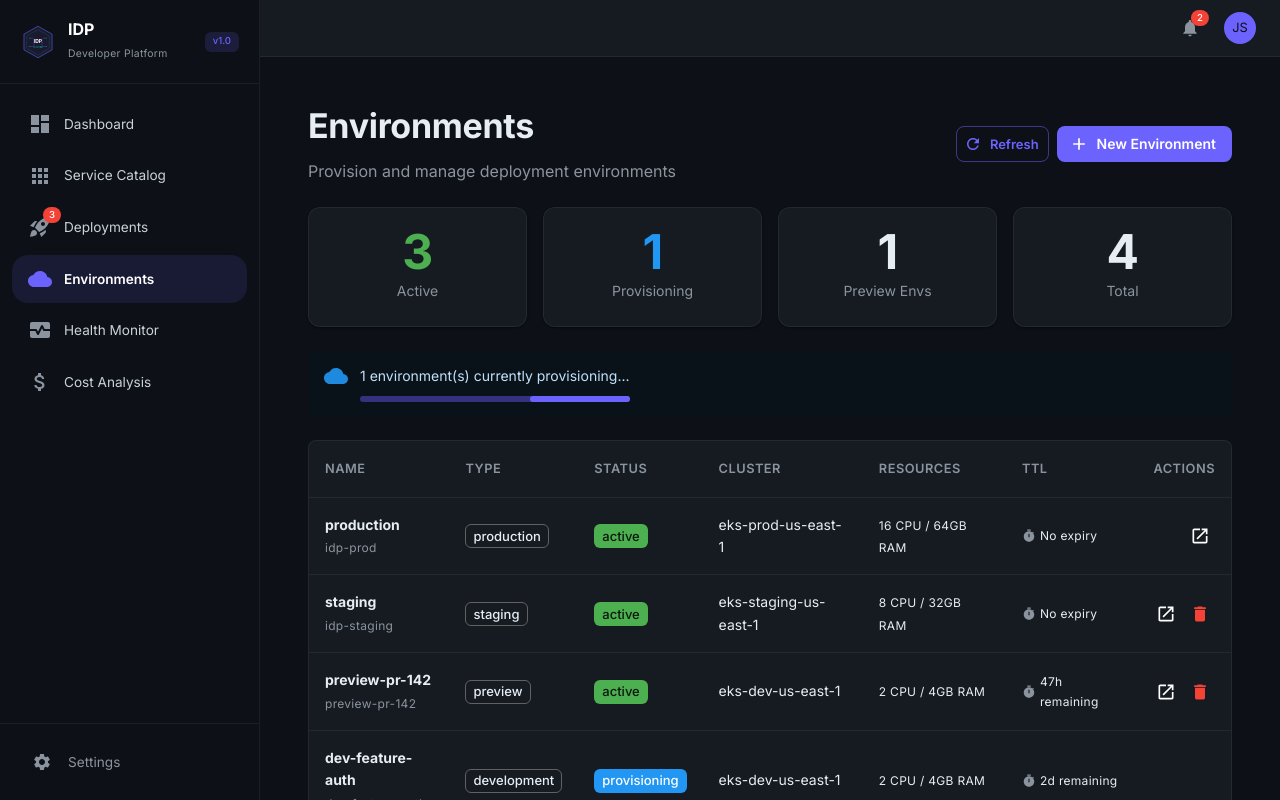
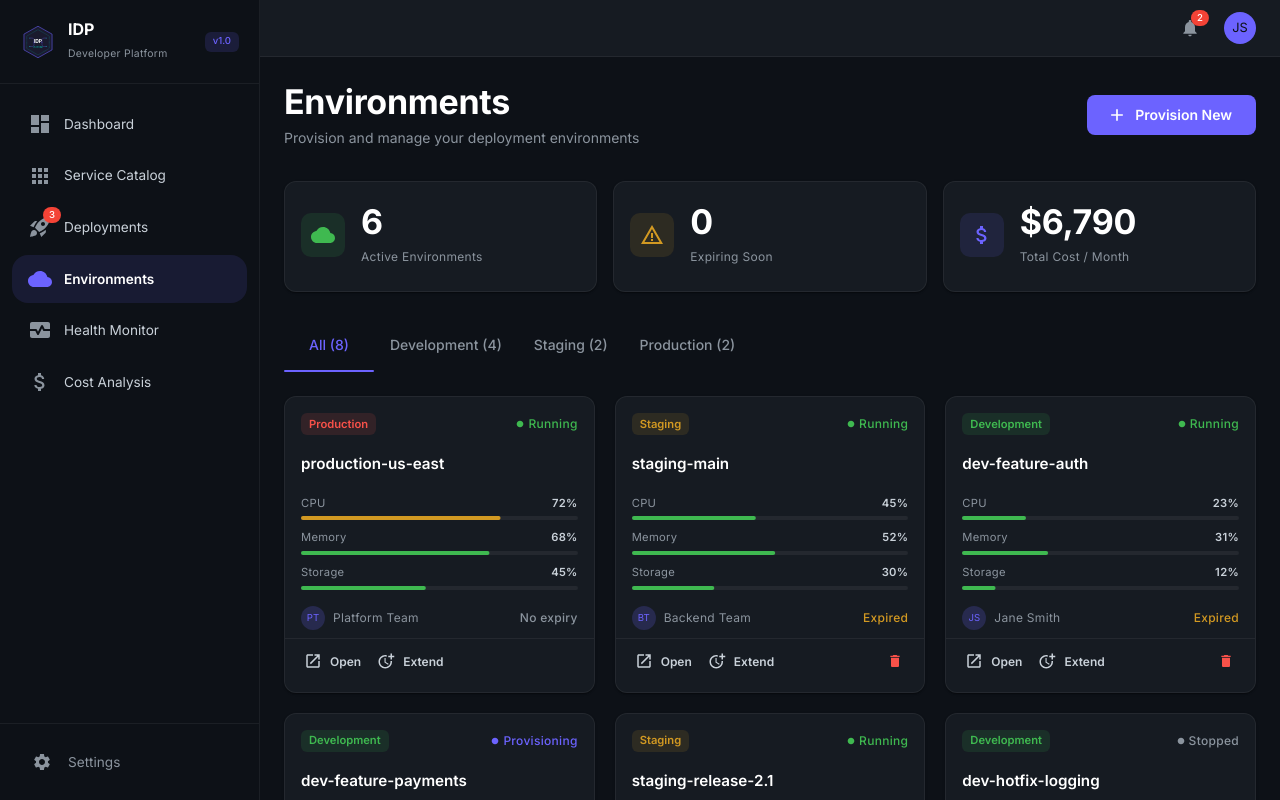
Before and after one commit to JasonTM17/Internal-_Developer_Platform_DevOps, a React (Vite) app in the folder apps/portal/: page /environments in a window 1280 px wide. Shown: the top 800 px of the page. Built offline with nearby package versions, Linux system fonts and the light colour scheme; no server answers.

Commit message:
feat(portal): add professional environment management page

```diff
--- a/apps/portal/src/plugins/environments/EnvironmentPage.tsx
+++ b/apps/portal/src/plugins/environments/EnvironmentPage.tsx
@@ -11,268 +11,450 @@ import {
   IconButton,
   Tooltip,
   LinearProgress,
-  Alert,
   Stack,
-  Table,
-  TableBody,
-  TableCell,
-  TableContainer,
-  TableHead,
-  TableRow,
-  Paper,
+  Tabs,
+  Tab,
+  Avatar,
 } from '@mui/material';
 import AddIcon from '@mui/icons-material/Add';
 import DeleteIcon from '@mui/icons-material/Delete';
 import OpenInNewIcon from '@mui/icons-material/OpenInNew';
-import RefreshIcon from '@mui/icons-material/Refresh';
+import MoreTimeIcon from '@mui/icons-material/MoreTime';
 import CloudIcon from '@mui/icons-material/Cloud';
-import TimerIcon from '@mui/icons-material/Timer';
-import { ProvisionForm } from './ProvisionForm';
-import { platformApi } from '../../api/platformApi';
-import type { Environment } from '../../types';
+import WarningAmberIcon from '@mui/icons-material/WarningAmber';
+import AttachMoneyIcon from '@mui/icons-material/AttachMoney';
+import CircleIcon from '@mui/icons-material/Circle';
 
-const statusColors: Record<string, 'success' | 'info' | 'warning' | 'error' | 'default'> = {
-  active: 'success',
-  provisioning: 'info',
-  updating: 'info',
-  destroying: 'warning',
-  destroyed: 'default',
-  failed: 'error',
+// Mock data for the professional environment management page
+const mockEnvironments = [
+  {
+    id: 'env-1',
+    name: 'production-us-east',
+    type: 'production' as const,
+    status: 'running' as const,
+    owner: 'Platform Team',
+    ownerAvatar: 'PT',
+    expiresAt: null,
+    cpu: 72,
+    memory: 68,
+    storage: 45,
+    costPerMonth: 2450,
+  },
+  {
+    id: 'env-2',
+    name: 'staging-main',
+    type: 'staging' as const,
+    status: 'running' as const,
+    owner: 'Backend Team',
+    ownerAvatar: 'BT',
+    expiresAt: '2025-02-15',
+    cpu: 45,
+    memory: 52,
+    storage: 30,
+    costPerMonth: 890,
+  },
+  {
+    id: 'env-3',
+    name: 'dev-feature-auth',
+    type: 'development' as const,
+    status: 'running' as const,
+    owner: 'Jane Smith',
+    ownerAvatar: 'JS',
+    expiresAt: '2025-01-28',
+    cpu: 23,
+    memory: 31,
+    storage: 12,
+    costPerMonth: 120,
+  },
+  {
+    id: 'env-4',
+    name: 'dev-feature-payments',
+    type: 'development' as const,
+    status: 'provisioning' as const,
+    owner: 'Mike Chen',
+    ownerAvatar: 'MC',
+    expiresAt: '2025-01-30',
+    cpu: 0,
+    memory: 0,
+    storage: 0,
+    costPerMonth: 95,
+  },
+  {
+    id: 'env-5',
+    name: 'staging-release-2.1',
+    type: 'staging' as const,
+    status: 'running' as const,
+    owner: 'QA Team',
+    ownerAvatar: 'QA',
+    expiresAt: '2025-02-01',
+    cpu: 58,
+    memory: 63,
+    storage: 41,
+    costPerMonth: 780,
+  },
+  {
+    id: 'env-6',
+    name: 'dev-hotfix-logging',
+    type: 'development' as const,
+    status: 'stopped' as const,
+    owner: 'Alex Rivera',
+    ownerAvatar: 'AR',
+    expiresAt: '2025-01-25',
+    cpu: 0,
+    memory: 0,
+    storage: 8,
+    costPerMonth: 15,
+  },
+  {
+    id: 'env-7',
+    name: 'production-eu-west',
+    type: 'production' as const,
+    status: 'running' as const,
+    owner: 'Platform Team',
+    ownerAvatar: 'PT',
+    expiresAt: null,
+    cpu: 65,
+    memory: 71,
+    storage: 52,
+    costPerMonth: 2100,
+  },
+  {
+    id: 'env-8',
+    name: 'dev-experiment-ml',
+    type: 'development' as const,
+    status: 'running' as const,
+    owner: 'Data Team',
+    ownerAvatar: 'DT',
+    expiresAt: '2025-01-26',
+    cpu: 89,
+    memory: 92,
+    storage: 67,
+    costPerMonth: 340,
+  },
+];
+
+type EnvType = 'production' | 'staging' | 'development';
+type EnvStatus = 'running' | 'stopped' | 'provisioning';
+
+interface Environment {
+  id: string;
+  name: string;
+  type: EnvType;
+  status: EnvStatus;
+  owner: string;
+  ownerAvatar: string;
+  expiresAt: string | null;
+  cpu: number;
+  memory: number;
+  storage: number;
+  costPerMonth: number;
+}
+
+const typeColors: Record<EnvType, { bg: string; color: string; label: string }> = {
+  production: { bg: 'rgba(248, 81, 73, 0.12)', color: '#f85149', label: 'Production' },
+  staging: { bg: 'rgba(210, 153, 34, 0.12)', color: '#d29922', label: 'Staging' },
+  development: { bg: 'rgba(63, 185, 80, 0.12)', color: '#3fb950', label: 'Development' },
 };
 
-export const EnvironmentPage: React.FC = () => {
-  const [environments, setEnvironments] = useState<Environment[]>([]);
-  const [loading, setLoading] = useState(true);
-  const [error, setError] = useState<string | null>(null);
-  const [showProvisionForm, setShowProvisionForm] = useState(false);
-  const [deletingId, setDeletingId] = useState<string | null>(null);
+const statusConfig: Record<EnvStatus, { color: string; label: string }> = {
+  running: { color: '#3fb950', label: 'Running' },
+  stopped: { color: '#8b949e', label: 'Stopped' },
+  provisioning: { color: '#6C63FF', label: 'Provisioning' },
+};
 
-  const fetchEnvironments = async () => {
-    try {
-      const response = await platformApi.environments.list({ pageSize: 50 });
-      setEnvironments(response.data);
-      setError(null);
-    } catch (err) {
-      setError(err instanceof Error ? err.message : 'Failed to load environments');
-    } finally {
-      setLoading(false);
-    }
+const ResourceBar: React.FC<{ label: string; value: number }> = ({ label, value }) => {
+  const getColor = (v: number) => {
+    if (v >= 90) return '#f85149';
+    if (v >= 70) return '#d29922';
+    return '#3fb950';
   };
 
-  useEffect(() => {
-    fetchEnvironments();
-    const interval = setInterval(fetchEnvironments, 15000);
-    return () => clearInterval(interval);
-  }, []);
-
-  const handleDelete = async (envId: string) => {
-    if (!window.confirm('Are you sure you want to destroy this environment? This action cannot be undone.')) {
-      return;
-    }
-
-    setDeletingId(envId);
-    try {
-      await platformApi.environments.delete(envId);
-      fetchEnvironments();
-    } catch (err) {
-      setError(err instanceof Error ? err.message : 'Failed to destroy environment');
-    } finally {
-      setDeletingId(null);
-    }
-  };
-
-  const formatTTL = (expiresAt: string | undefined): string => {
-    if (!expiresAt) return 'No expiry';
-    const expires = new Date(expiresAt);
-    const now = new Date();
-    const diffHours = Math.max(0, Math.floor((expires.getTime() - now.getTime()) / (1000 * 60 * 60)));
-    if (diffHours > 48) return `${Math.floor(diffHours / 24)}d remaining`;
-    return `${diffHours}h remaining`;
-  };
-
-  const activeEnvs = environments.filter((e) => e.status === 'active');
-  const provisioningEnvs = environments.filter((e) => e.status === 'provisioning');
-  const previewEnvs = environments.filter((e) => e.type === 'preview');
-
   return (
-    <Box sx={{ p: 3, maxWidth: 1400, mx: 'auto', animation: 'fadeIn 0.5s ease-out both' }}>
-      {/* Header */}
-      <Box sx={{ display: 'flex', justifyContent: 'space-between', alignItems: 'center', mb: 3 }}>
-        <Box>
-          <Typography variant="h4" component="h1" gutterBottom>
-            Environments
-          </Typography>
-          <Typography variant="body1" color="text.secondary">
-            Provision and manage deployment environments
-          </Typography>
-        </Box>
-        <Stack direction="row" spacing={1}>
-          <Button variant="outlined" startIcon={<RefreshIcon />} onClick={fetchEnvironments} size="small">
-            Refresh
-          </Button>
-          <Button
-            variant="contained"
-            startIcon={<AddIcon />}
-            onClick={() => setShowProvisionForm(true)}
-          >
-            New Environment
-          </Button>
-        </Stack>
+    <Box sx={{ mb: 1 }}>
+      <Box sx={{ display: 'flex', justifyContent: 'space-between', mb: 0.5 }}>
+        <Typography variant="caption" sx={{ color: '#8b949e', fontSize: '0.7rem' }}>
+          {label}
+        </Typography>
+        <Typography variant="caption" sx={{ color: '#c9d1d9', fontSize: '0.7rem', fontWeight: 600 }}>
+          {value}%
+        </Typography>
       </Box>
-
-      {/* Summary Cards */}
-      <Grid container spacing={2} sx={{ mb: 3 }}>
-        <Grid item xs={6} sm={3}>
-          <Card>
-            <CardContent sx={{ textAlign: 'center', py: 2 }}>
-              <Typography variant="h3" color="success.main">{activeEnvs.length}</Typography>
-              <Typography variant="body2" color="text.secondary">Active</Typography>
-            </CardContent>
-          </Card>
-        </Grid>
-        <Grid item xs={6} sm={3}>
-          <Card>
-            <CardContent sx={{ textAlign: 'center', py: 2 }}>
-              <Typography variant="h3" color="info.main">{provisioningEnvs.length}</Typography>
-              <Typography variant="body2" color="text.secondary">Provisioning</Typography>
-            </CardContent>
-          </Card>
-        </Grid>
-        <Grid item xs={6} sm={3}>
-          <Card>
-            <CardContent sx={{ textAlign: 'center', py: 2 }}>
-              <Typography variant="h3" color="text.primary">{previewEnvs.length}</Typography>
-              <Typography variant="body2" color="text.secondary">Preview Envs</Typography>
-            </CardContent>
-          </Card>
-        </Grid>
-        <Grid item xs={6} sm={3}>
-          <Card>
-            <CardContent sx={{ textAlign: 'center', py: 2 }}>
-              <Typography variant="h3" color="text.primary">{environments.length}</Typography>
-              <Typography variant="body2" color="text.secondary">Total</Typography>
-            </CardContent>
-          </Card>
-        </Grid>
-      </Grid>
-
-      {/* Provisioning Alert */}
-      {provisioningEnvs.length > 0 && (
-        <Alert severity="info" sx={{ mb: 3 }} icon={<CloudIcon />}>
-          {provisioningEnvs.length} environment(s) currently provisioning...
-          <LinearProgress sx={{ mt: 1 }} />
-        </Alert>
-      )}
-
-      {/* Error */}
-      {error && (
-        <Alert severity="error" sx={{ mb: 3 }} onClose={() => setError(null)}>
-          {error}
-        </Alert>
-      )}
-
-      {/* Environment Table */}
-      {loading ? (
-        <LinearProgress />
-      ) : (
-        <TableContainer component={Paper} variant="outlined">
-          <Table aria-label="Environments table">
-            <TableHead>
-              <TableRow>
-                <TableCell>Name</TableCell>
-                <TableCell>Type</TableCell>
-                <TableCell>Status</TableCell>
-                <TableCell>Cluster</TableCell>
-                <TableCell>Resources</TableCell>
-                <TableCell>TTL</TableCell>
-                <TableCell align="right">Actions</TableCell>
-              </TableRow>
-            </TableHead>
-            <TableBody>
-              {environments.map((env) => (
-                <TableRow key={env.id} hover>
-                  <TableCell>
-                    <Typography variant="body2" fontWeight="bold">
-                      {env.name}
-                    </Typography>
-                    <Typography variant="caption" color="text.secondary">
-                      {env.namespace}
-                    </Typography>
-                  </TableCell>
-                  <TableCell>
-                    <Chip label={env.type} size="small" variant="outlined" />
-                  </TableCell>
-                  <TableCell>
-                    <Chip
-                      label={env.status}
-                      size="small"
-                      color={statusColors[env.status] || 'default'}
-                    />
-                  </TableCell>
-                  <TableCell>
-                    <Typography variant="body2">{env.cluster || '—'}</Typography>
-                  </TableCell>
-                  <TableCell>
-                    <Typography variant="caption">
-                      {env.resources
-                        ? `${env.resources.cpu_cores} CPU / ${env.resources.memory_gb}GB RAM`
-                        : '—'}
-                    </Typography>
-                  </TableCell>
-                  <TableCell>
-                    <Stack direction="row" alignItems="center" spacing={0.5}>
-                      <TimerIcon sx={{ fontSize: 14, color: 'text.secondary' }} />
-                      <Typography variant="caption">{formatTTL(env.expiresAt)}</Typography>
-                    </Stack>
-                  </TableCell>
-                  <TableCell align="right">
-                    <Stack direction="row" spacing={0.5} justifyContent="flex-end">
-                      {env.endpoints?.api && (
-                        <Tooltip title="Open endpoint">
-                          <IconButton
-                            size="small"
-                            href={env.endpoints.api}
-                            target="_blank"
-                            rel="noopener noreferrer"
-                            aria-label="Open environment endpoint"
-                          >
-                            <OpenInNewIcon fontSize="small" />
-                          </IconButton>
-                        </Tooltip>
-                      )}
-                      {env.status === 'active' && env.type !== 'production' && (
-                        <Tooltip title="Destroy environment">
-                          <IconButton
-                            size="small"
-                            color="error"
-                            onClick={() => handleDelete(env.id)}
-                            disabled={deletingId === env.id}
-                            aria-label={`Destroy ${env.name}`}
-                          >
-                            <DeleteIcon fontSize="small" />
-                          </IconButton>
-                        </Tooltip>
-                      )}
-                    </Stack>
-                  </TableCell>
-                </TableRow>
-              ))}
-            </TableBody>
-          </Table>
-        </TableContainer>
-      )}
-
-      {/* Provision Form */}
-      <ProvisionForm
-        open={showProvisionForm}
-        onClose={() => setShowProvisionForm(false)}
-        onSuccess={() => {
-          setShowProvisionForm(false);
-          fetchEnvironments();
+      <LinearProgress
+        variant="determinate"
+        value={value}
+        sx={{
+          height: 4,
+          borderRadius: 2,
+          bgcolor: 'rgba(255,255,255,0.06)',
+          '& .MuiLinearProgress-bar': {
+            borderRadius: 2,
+            bgcolor: getColor(value),
+          },
         }}
       />
     </Box>
   );
 };
 
+export const EnvironmentPage: React.FC = () => {
+  const [environments, setEnvironments] = useState<Environment[]>([]);
+  const [loading, setLoading] = useState(true);
+  const [activeTab, setActiveTab] = useState(0);
+
+  useEffect(() => {
+    const timer = setTimeout(() => {
+      setEnvironments(mockEnvironments);
+      setLoading(false);
+    }, 800);
+    return () => clearTimeout(timer);
+  }, []);
+
+  const filteredEnvironments = environments.filter((env) => {
+    if (activeTab === 0) return true;
+    if (activeTab === 1) return env.type === 'development';
+    if (activeTab === 2) return env.type === 'staging';
+    if (activeTab === 3) return env.type === 'production';
+    return true;
+  });
+
+  const activeCount = environments.filter((e) => e.status === 'running').length;
+  const expiringCount = environments.filter((e) => {
+    if (!e.expiresAt) return false;
+    const diff = new Date(e.expiresAt).getTime() - Date.now();
+    return diff > 0 && diff < 3 * 24 * 60 * 60 * 1000; // within 3 days
+  }).length;
+  const totalCost = environments.reduce((sum, e) => sum + e.costPerMonth, 0);
+
+  const formatExpiry = (date: string | null): string => {
+    if (!date) return 'No expiry';
+    const diff = new Date(date).getTime() - Date.now();
+    if (diff <= 0) return 'Expired';
+    const days = Math.floor(diff / (1000 * 60 * 60 * 24));
+    if (days > 7) return new Date(date).toLocaleDateString();
+    if (days === 0) return 'Expires today';
+    return `${days}d remaining`;
+  };
+
+  if (loading) {
+    return (
+      <Box sx={{ p: 3 }}>
+        <LinearProgress sx={{ borderRadius: 2 }} />
+      </Box>
+    );
+  }
+
+  return (
+    <Box sx={{ maxWidth: 1400, mx: 'auto', animation: 'fadeIn 0.5s ease-out both' }}>
+      {/* Header */}
+      <Box sx={{ display: 'flex', justifyContent: 'space-between', alignItems: 'center', mb: 4 }}>
+        <Box>
+          <Typography variant="h4" sx={{ fontWeight: 700, color: '#ffffff', mb: 0.5 }}>
+            Environments
+          </Typography>
+          <Typography variant="body2" sx={{ color: '#8b949e' }}>
+            Provision and manage your deployment environments
+          </Typography>
+        </Box>
+        <Button
+          variant="contained"
+          startIcon={<AddIcon />}
+          sx={{
+            bgcolor: '#6C63FF',
+            borderRadius: '8px',
+            px: 3,
+            py: 1,
+            fontWeight: 600,
+            '&:hover': { bgcolor: '#5a52e0', boxShadow: '0 4px 12px rgba(108, 99, 255, 0.3)' },
+          }}
+        >
+          Provision New
+        </Button>
+      </Box>
+
+      {/* Stats Row */}
+      <Grid container spacing={2} sx={{ mb: 4 }}>
+        <Grid item xs={12} sm={4}>
+          <Card sx={{ bgcolor: '#161b22', border: '1px solid rgba(255,255,255,0.06)', borderRadius: '12px' }}>
+            <CardContent sx={{ display: 'flex', alignItems: 'center', gap: 2, py: 2.5 }}>
+              <Box sx={{ width: 44, height: 44, borderRadius: '10px', bgcolor: 'rgba(63, 185, 80, 0.12)', display: 'flex', alignItems: 'center', justifyContent: 'center' }}>
+                <CloudIcon sx={{ color: '#3fb950' }} />
+              </Box>
+              <Box>
+                <Typography variant="h4" sx={{ fontWeight: 700, color: '#ffffff', lineHeight: 1.2 }}>
+                  {activeCount}
+                </Typography>
+                <Typography variant="caption" sx={{ color: '#8b949e' }}>
+                  Active Environments
+                </Typography>
+              </Box>
+            </CardContent>
+          </Card>
+        </Grid>
+        <Grid item xs={12} sm={4}>
+          <Card sx={{ bgcolor: '#161b22', border: '1px solid rgba(255,255,255,0.06)', borderRadius: '12px' }}>
+            <CardContent sx={{ display: 'flex', alignItems: 'center', gap: 2, py: 2.5 }}>
+              <Box sx={{ width: 44, height: 44, borderRadius: '10px', bgcolor: 'rgba(210, 153, 34, 0.12)', display: 'flex', alignItems: 'center', justifyContent: 'center' }}>
+                <WarningAmberIcon sx={{ color: '#d29922' }} />
+              </Box>
+              <Box>
+                <Typography variant="h4" sx={{ fontWeight: 700, color: '#ffffff', lineHeight: 1.2 }}>
+                  {expiringCount}
+                </Typography>
+                <Typography variant="caption" sx={{ color: '#8b949e' }}>
+                  Expiring Soon
+                </Typography>
+              </Box>
+            </CardContent>
+          </Card>
+        </Grid>
+        <Grid item xs={12} sm={4}>
+          <Card sx={{ bgcolor: '#161b22', border: '1px solid rgba(255,255,255,0.06)', borderRadius: '12px' }}>
+            <CardContent sx={{ display: 'flex', alignItems: 'center', gap: 2, py: 2.5 }}>
+              <Box sx={{ width: 44, height: 44, borderRadius: '10px', bgcolor: 'rgba(108, 99, 255, 0.12)', display: 'flex', alignItems: 'center', justifyContent: 'center' }}>
+                <AttachMoneyIcon sx={{ color: '#6C63FF' }} />
+              </Box>
+              <Box>
+                <Typography variant="h4" sx={{ fontWeight: 700, color: '#ffffff', lineHeight: 1.2 }}>
+                  ${totalCost.toLocaleString()}
+                </Typography>
+                <Typography variant="caption" sx={{ color: '#8b949e' }}>
+                  Total Cost / Month
+                </Typography>
+              </Box>
+            </CardContent>
+          </Card>
+        </Grid>
+      </Grid>
+
+      {/* Filter Tabs */}
+      <Tabs
+        value={activeTab}
+        onChange={(_, v) => setActiveTab(v)}
+        sx={{
+          mb: 3,
+          '& .MuiTab-root': {
+            color: '#8b949e',
+            fontWeight: 500,
+            textTransform: 'none',
+            minHeight: 40,
+            '&.Mui-selected': { color: '#6C63FF' },
+          },
+          '& .MuiTabs-indicator': { bgcolor: '#6C63FF', height: 2, borderRadius: 1 },
+        }}
+      >
+        <Tab label={`All (${environments.length})`} />
+        <Tab label={`Development (${environments.filter((e) => e.type === 'development').length})`} />
+        <Tab label={`Staging (${environments.filter((e) => e.type === 'staging').length})`} />
+        <Tab label={`Production (${environments.filter((e) => e.type === 'production').length})`} />
+      </Tabs>
+
+      {/* Environment Cards Grid */}
+      <Grid container spacing={2.5}>
+        {filteredEnvironments.map((env) => (
+          <Grid item xs={12} sm={6} lg={4} key={env.id}>
+            <Card
+              sx={{
+                bgcolor: '#161b22',
+                border: '1px solid rgba(255,255,255,0.06)',
+                borderRadius: '12px',
+                transition: 'all 0.2s ease',
+                '&:hover': {
+                  bgcolor: '#1c2128',
+                  border: '1px solid rgba(108, 99, 255, 0.2)',
+                  transform: 'translateY(-2px)',
+                  boxShadow: '0 8px 24px rgba(0,0,0,0.3)',
+                },
+              }}
+            >
+              <CardContent sx={{ pb: 1 }}>
+                {/* Top row: type badge + status */}
+                <Box sx={{ display: 'flex', justifyContent: 'space-between', alignItems: 'center', mb: 2 }}>
+                  <Chip
+                    label={typeColors[env.type].label}
+                    size="small"
+                    sx={{
+                      bgcolor: typeColors[env.type].bg,
+                      color: typeColors[env.type].color,
+                      fontWeight: 600,
+                      fontSize: '0.7rem',
+                      height: 22,
+                    }}
+                  />
+                  <Stack direction="row" alignItems="center" spacing={0.5}>
+                    <CircleIcon sx={{ fontSize: 8, color: statusConfig[env.status].color }} />
+                    <Typography variant="caption" sx={{ color: statusConfig[env.status].color, fontWeight: 500 }}>
+                      {statusConfig[env.status].label}
+                    </Typography>
+                  </Stack>
+                </Box>
+
+                {/* Name */}
+                <Typography variant="subtitle1" sx={{ fontWeight: 600, color: '#ffffff', mb: 0.5, fontSize: '0.95rem' }}>
+                  {env.name}
+                </Typography>
+
+                {/* Resource usage bars */}
+                <Box sx={{ mt: 2, mb: 1.5 }}>
+                  <ResourceBar label="CPU" value={env.cpu} />
+                  <ResourceBar label="Memory" value={env.memory} />
+                  <ResourceBar label="Storage" value={env.storage} />
+                </Box>
+
+                {/* Owner and expiry */}
+                <Box sx={{ display: 'flex', justifyContent: 'space-between', alignItems: 'center', mt: 2 }}>
+                  <Stack direction="row" alignItems="center" spacing={1}>
+                    <Avatar sx={{ width: 24, height: 24, fontSize: '0.6rem', bgcolor: 'rgba(108,99,255,0.2)', color: '#6C63FF' }}>
+                      {env.ownerAvatar}
+                    </Avatar>
+                    <Typography variant="caption" sx={{ color: '#8b949e' }}>
+                      {env.owner}
+                    </Typography>
+                  </Stack>
+                  <Typography
+                    variant="caption"
+                    sx={{
+                      color: env.expiresAt && new Date(env.expiresAt).getTime() - Date.now() < 3 * 24 * 60 * 60 * 1000
+                        ? '#d29922'
+                        : '#8b949e',
+                      fontWeight: 500,
+                    }}
+                  >
+                    {formatExpiry(env.expiresAt)}
+                  </Typography>
+                </Box>
+              </CardContent>
+
+              {/* Actions */}
+              <CardActions sx={{ px: 2, pb: 2, pt: 1, borderTop: '1px solid rgba(255,255,255,0.06)' }}>
+                <Button
+                  size="small"
+                  startIcon={<OpenInNewIcon sx={{ fontSize: 14 }} />}
+                  sx={{ color: '#c9d1d9', fontSize: '0.75rem', '&:hover': { bgcolor: 'rgba(255,255,255,0.04)' } }}
+                >
+                  Open
+                </Button>
+                <Button
+                  size="small"
+                  startIcon={<MoreTimeIcon sx={{ fontSize: 14 }} />}
+                  sx={{ color: '#c9d1d9', fontSize: '0.75rem', '&:hover': { bgcolor: 'rgba(255,255,255,0.04)' } }}
+                >
+                  Extend
+                </Button>
+                <Box sx={{ flex: 1 }} />
+                {env.type !== 'production' && (
+                  <Tooltip title="Delete environment">
+                    <IconButton size="small" sx={{ color: '#f85149', '&:hover': { bgcolor: 'rgba(248, 81, 73, 0.1)' } }}>
+                      <DeleteIcon sx={{ fontSize: 16 }} />
+                    </IconButton>
+                  </Tooltip>
+                )}
+              </CardActions>
+            </Card>
+          </Grid>
+        ))}
+      </Grid>
+    </Box>
+  );
+};
+
 export default EnvironmentPage;
```
